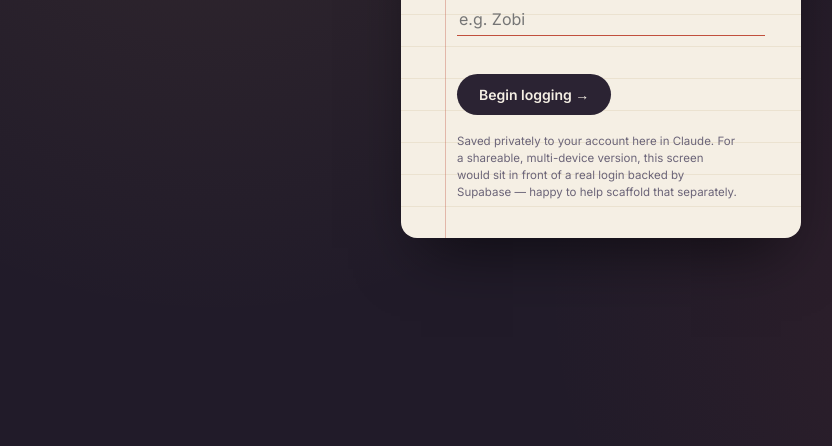
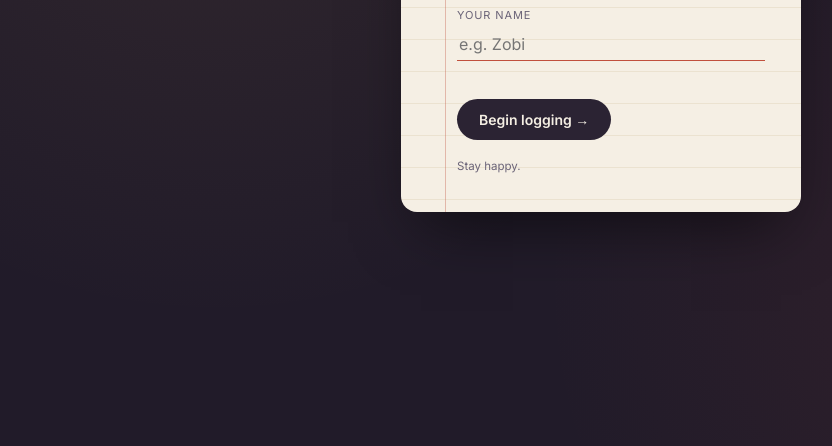
Before and after one commit to Hawa-Hassaan/day, a plain HTML site: page index.html in a window 1280 px wide. Shown: the part 354-800 px from the top of the page, without its empty margins (39-871 px from the left). Drawn offline with Linux system fonts and the light colour scheme.

Commit message:
.
Updated the authentication note to a simpler message.

```diff
--- a/index.html
+++ b/index.html
@@ -447,7 +447,7 @@
           <input id="nameInput" type="text" placeholder="e.g. Zobi" autocomplete="off" />
         </div>
         <button class="auth-btn" id="beginBtn">Begin logging →</button>
-        <div class="auth-note">Saved privately to your account here in Claude. For a shareable, multi-device version, this screen would sit in front of a real login backed by Supabase — happy to help scaffold that separately.</div>
+        <div class="auth-note">Stay happy.</div>
       </div>
     </div>
   `;
```
